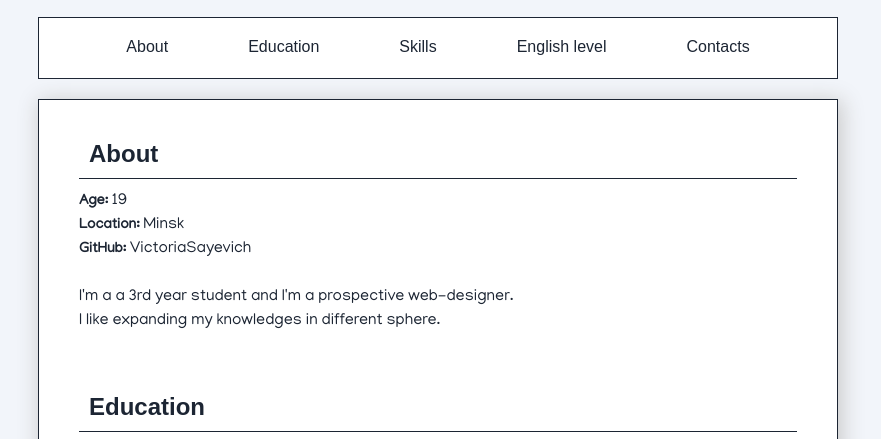
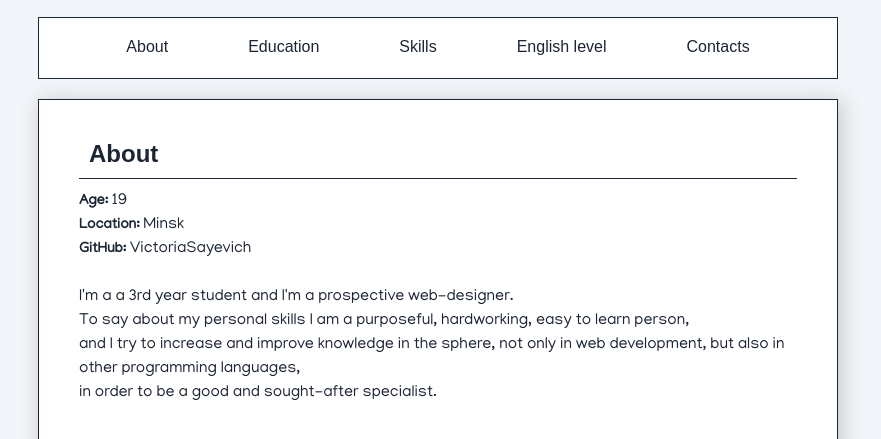
Before and after one commit to VictoriaSayevich/rsschool-cv, a plain HTML site: page index.html in a window 1280 px wide. Shown: the part 323-762 px from the top of the page, without its empty margins (202-1083 px from the left). Drawn offline with Linux system fonts and the light colour scheme; a web font is replaced by a local one.

Commit message:
fix: change info about_me

```diff
--- a/index.html
+++ b/index.html
@@ -35,8 +35,10 @@
             <h2>About</h2>
             <p><span>Age: </span>19<br><span>Location: </span>Minsk<br>
             <span>GitHub: </span><a href="https://github.com/VictoriaSayevich">VictoriaSayevich</a><br><br>
-            I'm a  a 3rd year student and I'm a prospective web-designer. <br>
-            I like expanding my knowledges in different sphere.</p>
+            I'm a  a 3rd year student and I'm a prospective web-designer.<br>
+            To say about my personal skills I am a purposeful, hardworking, easy to learn person, <br>
+            and I try to increase and improve knowledge in the sphere, not only in web development, but also in other programming languages, <br>
+            in order to be a good and sought-after specialist.<br></p>
         </article>
         <article id="education">
             <h2>Education</h2>
```
